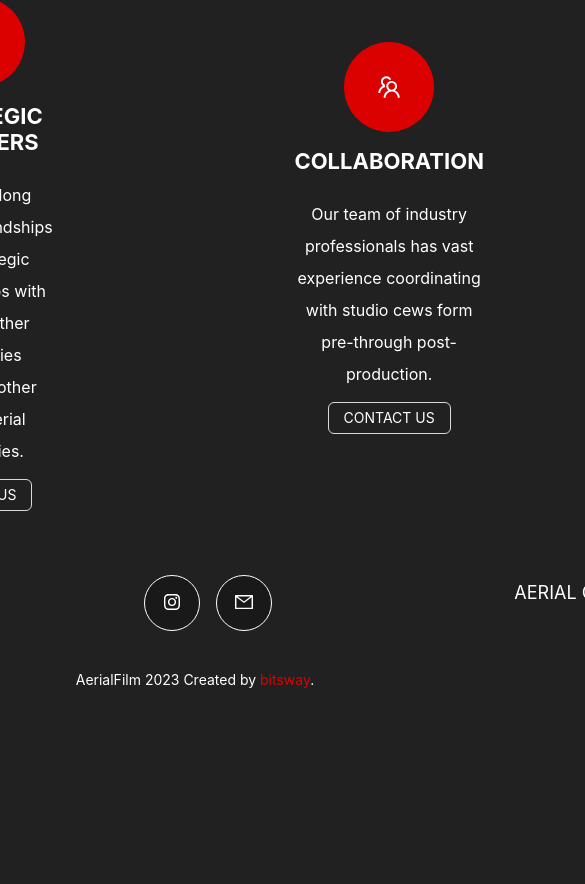
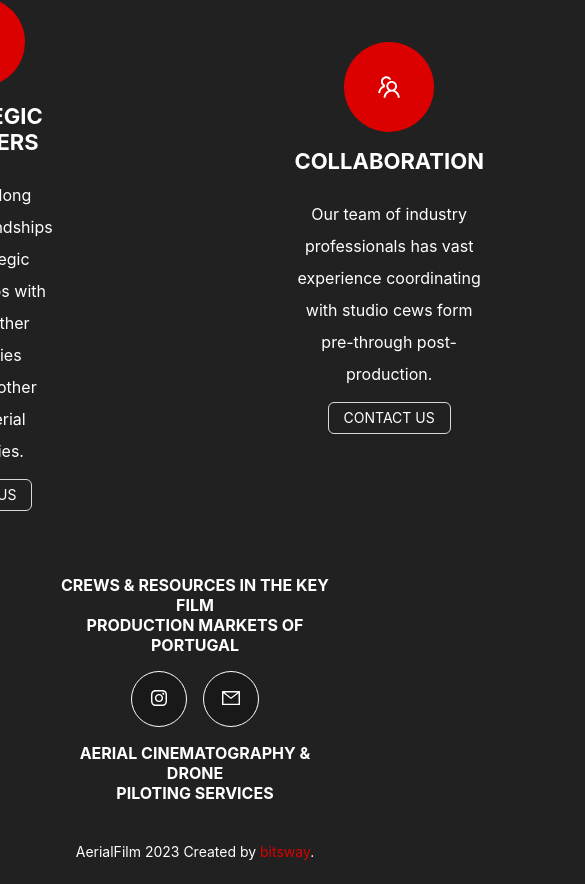
Before and after one commit to assebc/aerialfilm, a React (Vite) app: page / in a window 390 px wide. Shown: the part 1541-2425 px from the top of the page, 585 px wide, since content can reach past the window. Before the commit the page ends 2253 px from the top, so only its background shows below. Built offline with nearby package versions, Linux system fonts and the light colour scheme.

Commit message:
Refactor: responsive footer

```diff
--- a/src/components/Footer/index.tsx
+++ b/src/components/Footer/index.tsx
@@ -1,5 +1,5 @@
 import { FC } from "react";
-import { Layout, Avatar, Space } from "antd";
+import { Layout, Avatar, Row, Col } from "antd";
 import { InstagramOutlined, MailOutlined } from "@ant-design/icons";
 import "./styles.css";
 
@@ -7,15 +7,15 @@ export const Footer: FC = () => {
 
     return (
         <Layout.Footer className="footer">
-            <div className="socials">
-
-                <div>
+            <Row gutter={[16, 16]} className="socials" wrap>
+                <Col md={8} sm={24} xs={24}>
+                    <div className="left_socials">
                         CREWS & RESOURCES IN THE KEY FILM <br/>
                         PRODUCTION MARKETS OF PORTUGAL
                     </div>
+                </Col>
 
-                <div className="center_socials">
-                    <Space wrap size={16}>
+                <Col md={8} sm={24} xs={24} className="center_socials">
                     <a
                         href="https://www.instagram.com/aerialfilm.23/"
                         target="_blank"
@@ -33,18 +33,17 @@ export const Footer: FC = () => {
                             <MailOutlined />
                         </Avatar>
                     </a>
-                    </Space>
-                </div>
+                </Col>
 
+                <Col md={8} sm={24} xs={24}>
                     <div className="right_socials">
                         AERIAL CINEMATOGRAPHY & DRONE <br />
                         PILOTING SERVICES <br />
                     </div>
-
-            </div>
+                </Col>
+            </Row>
 
             <div className="credits">
-
                 AerialFilm {new Date().getFullYear()} Created by {" "}
                 <a
                     href="https://bitsway.dev"
--- a/src/components/Footer/styles.css
+++ b/src/components/Footer/styles.css
@@ -9,21 +9,28 @@
 }
 
 .socials{
+    width: 100%;
     display: flex;
-    width: 1280px;
-    justify-content: space-between;
     align-items: center;
-    font-size: 18px;
 }
 
-.center_socials{
+.center_socials {
     display: flex;
     justify-content: center;
-    color: #FFFFFF;
+    gap: 16px;
+}
+
+.left_socials{
+    font-size: 16px;
+    font-weight: bold;
+    width: 100%;
 }
 
 .right_socials{
     text-align: right;
+    font-size: 16px;
+    font-weight: bold;
+    width: 100%;
 }
 
 .socials_avatar{
@@ -32,6 +39,7 @@
     justify-content: center;
     align-items: center;
 }
+
 .socials_avatar:before {
     content: "";
     position: absolute;
@@ -55,3 +63,13 @@
 .credits{
     padding-top: 40px;
 }
+
+@media only screen and (max-width: 922px) {
+    .left_socials {
+        text-align: center;
+    }
+
+    .right_socials {
+        text-align: center;
+    }
+}
```
Lines whose indentation alone changed are shown as unchanged.
